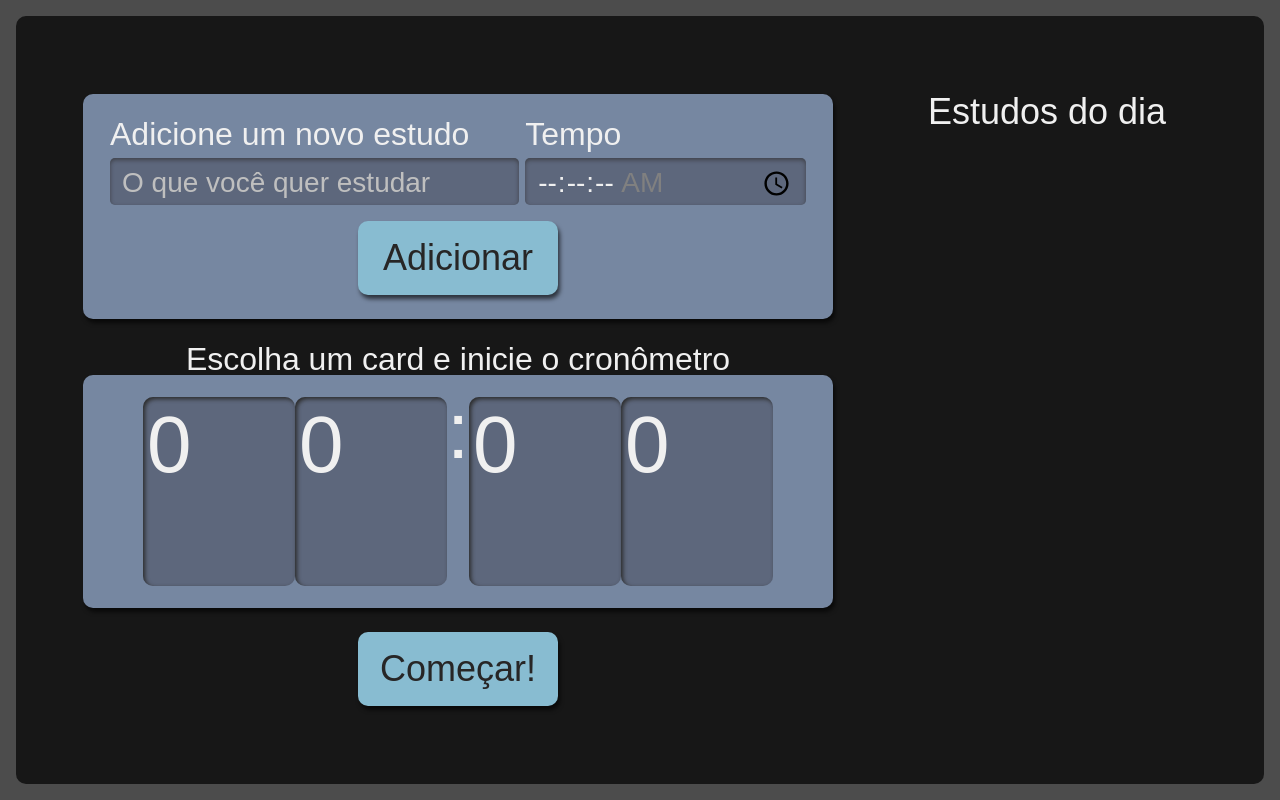
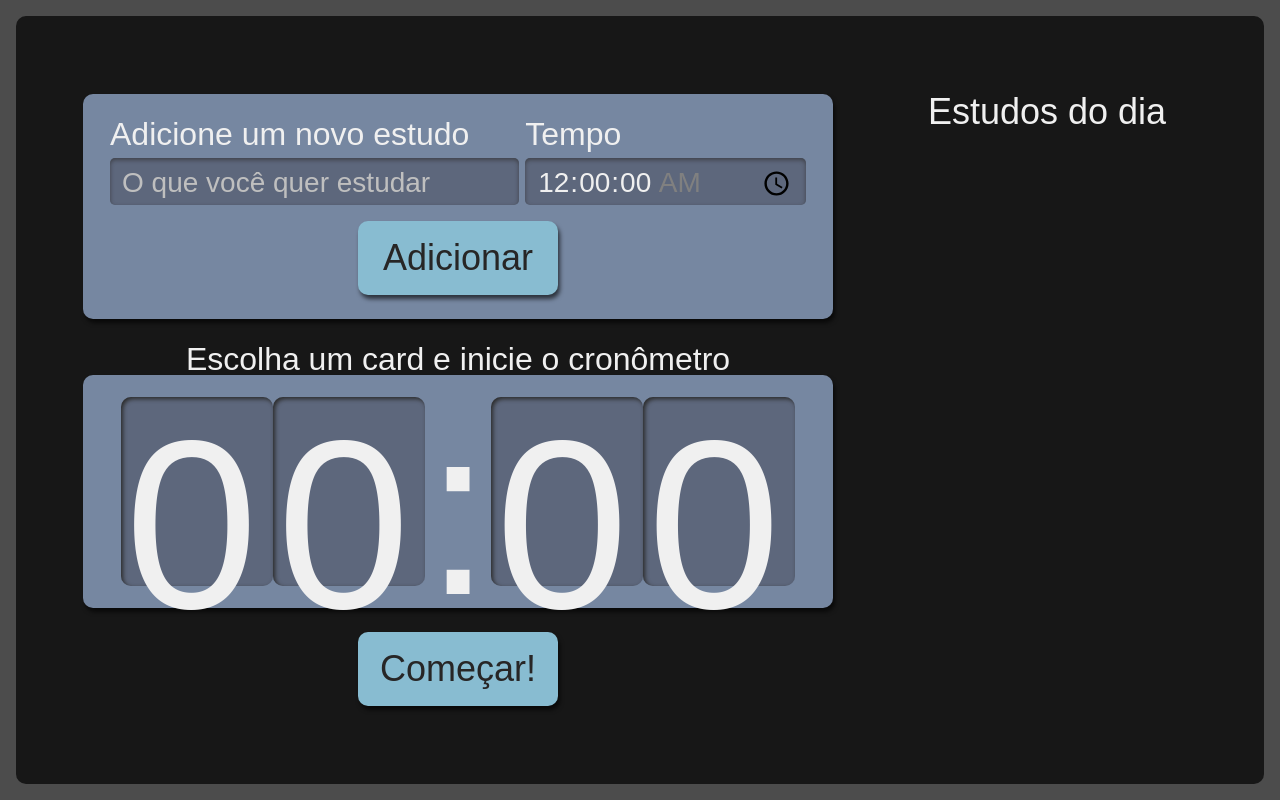
Before and after one commit to namelew/TaskManagement, a React (Create React App) app: page / in a window 1280 px wide. Built offline with nearby package versions, Linux system fonts and the light colour scheme.

Commit message:
Corrigindo erros de digitação e css

```diff
--- a/src/components/Form/index.tsx
+++ b/src/components/Form/index.tsx
@@ -7,7 +7,7 @@ import { v4 as uuidv4} from "uuid";
 class Form extends React.Component<{setTasks: React.Dispatch<React.SetStateAction<ITask[]>>}> {
     state = {
         name: "",
-        time: "",
+        time: "00:00:00",
     }
     addTask(event: React.FormEvent<HTMLFormElement>) {
         event.preventDefault();
--- a/src/components/List/index.tsx
+++ b/src/components/List/index.tsx
@@ -2,12 +2,12 @@ import { ITask } from "../../types/tasks";
 import Item from "./Item";
 import style from "./List.module.scss"
 
-const List = ({ tasks} : {tasks: ITask[]}) => {
+const List = ({ tasks } : { tasks: ITask[] }) => {
     return (
         <aside className={style.taskList}>
             <h2> Estudos do dia </h2>
             <ul>
-            { tasks.map((task, index) => <Item key={index} {...task}/>) }
+            { tasks.map((task, _) => <Item key={task.id} {...task}/>) }
             </ul>
         </aside>
     )
--- a/src/components/Stopwatch/Stopwatch.module.scss
+++ b/src/components/Stopwatch/Stopwatch.module.scss
@@ -41,7 +41,7 @@
 
     @media screen and (min-width:1280px) {
 
-      .relogioWrapper{
+      .clockWrapper{
         font-size: 15rem;
       }
 
```
